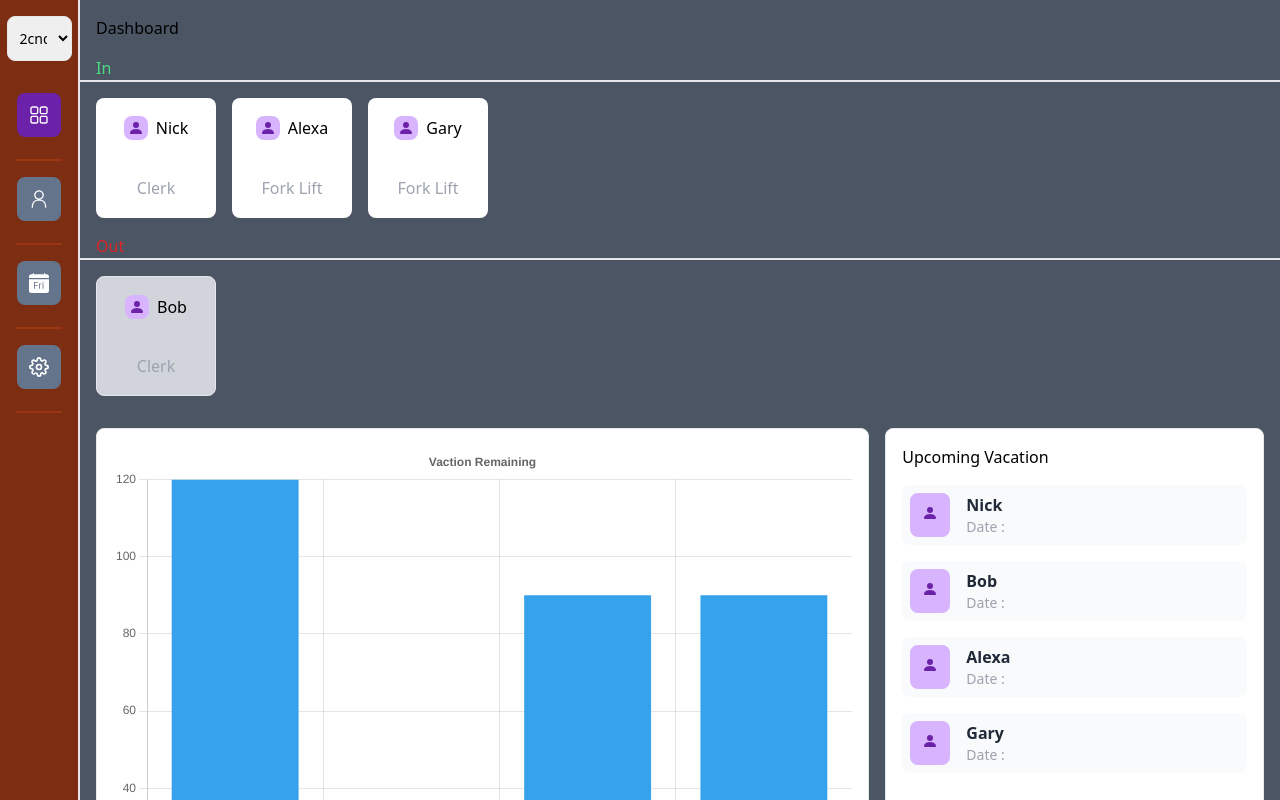
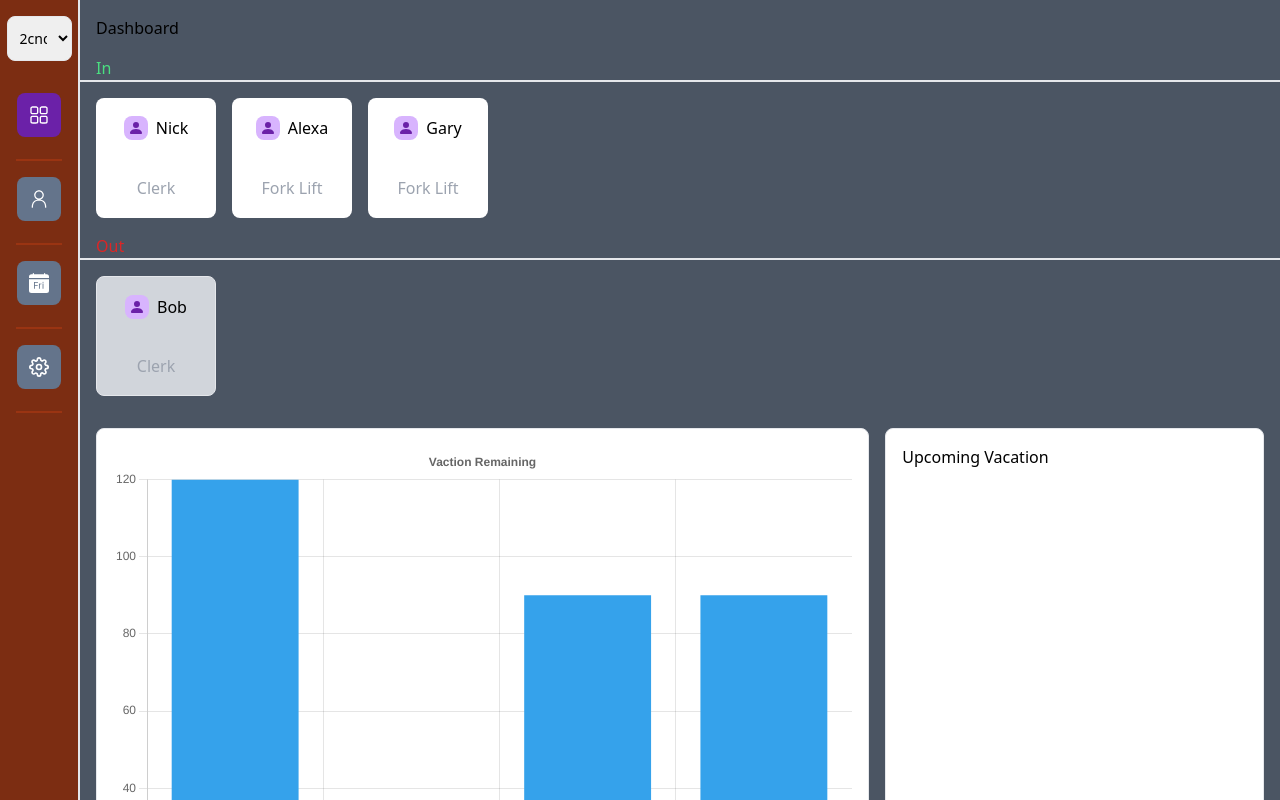
Before and after one commit to Nicholas-Abell/nextjs_dashboard, a Next.js app: page / in a window 1280 px wide. Shown: the top 800 px of the page. Built offline with nearby package versions, Linux system fonts and the light colour scheme.

Commit message:
upcoming vacation now only shows employees w vacation

```diff
--- a/components/UpcomingVacation.js
+++ b/components/UpcomingVacation.js
@@ -11,16 +11,20 @@ const RecentOrders = () => {
             <h1>Upcoming Vacation</h1>
             <ul>
                 {
-                    employeeList.filter(employee => employee.shift === shift).map((employee, id) => {
+                    employeeList.filter(employee => employee.shift === shift && employee.upComingVavation.length > 0).map((employee, id) => {
                         return (
                             <li key={id} className='bg-gray-50 hover:bg-gray-100 rounded-lg my-4 flex p-2 items-center cursor-pointer justify-between'>
                                 <div className='flex'>
-                                    <div className='bg-purple-300 p-3 rounded-lg'>
+                                    <div className='bg-purple-300 p-3 rounded-lg flex justify-center items-center'>
                                         <BsPersonFill className='text-purple-800' />
                                     </div>
                                     <div className='pl-4'>
                                         <p className='text-gray-800 font-bold'>{employee.name.first}</p>
-                                        <p className='text-gray-400 text-sm'>Date :{ }</p>
+                                        <ul>
+                                            {employee.upComingVavation.map((vacay) => (
+                                                <li>{vacay}</li>
+                                            ))}
+                                        </ul>
                                     </div>
                                 </div>
                                 <p className='lg:flex md:hidden'>{employee.seniorityDate}</p>
--- a/pages/_app.js
+++ b/pages/_app.js
@@ -37,6 +37,7 @@ const employees = [
       last: 'Amalia',
     },
     id: 6,
+    upComingVavation: [],
     position: 'Fork Lift',
     worksToday: true,
     shift: '2cnd',
@@ -50,6 +51,7 @@ const employees = [
       last: 'Amalia',
     },
     id: 50005156,
+    upComingVavation: [],
     position: 'Fork Lift',
     worksToday: true,
     shift: '2cnd',
@@ -60,6 +62,7 @@ const employees = [
   {
     id: 5,
     shift: '1st',
+    upComingVavation: [],
     name: {
       first: 'Mirabelle',
       last: 'Martinez',
@@ -72,6 +75,7 @@ const employees = [
   {
     id: 3,
     shift: '3rd',
+    upComingVavation: [],
     name: {
       first: 'Aubry',
       last: 'Williams',
@@ -90,6 +94,7 @@ const employees = [
     },
     worksToday: true,
     vacationTotal: 180,
+    upComingVavation: [],
     vactionRemaining: 70,
     points: 0,
   },
--- a/pages/calendar.js
+++ b/pages/calendar.js
@@ -40,7 +40,7 @@ const Calendar = () => {
         setEmployeeList(prevList => {
             return prevList.map(employee => {
                 if (employee.id === selectedEmployee.id) {
-                    const newUpcomingVacation = [...employee.upComingVavation, { id: eventId, date: eventDate }];
+                    const newUpcomingVacation = [...employee.upComingVavation, eventDate.toString()];
                     return { ...employee, upComingVavation: newUpcomingVacation };
                 } else {
                     return employee;
```
